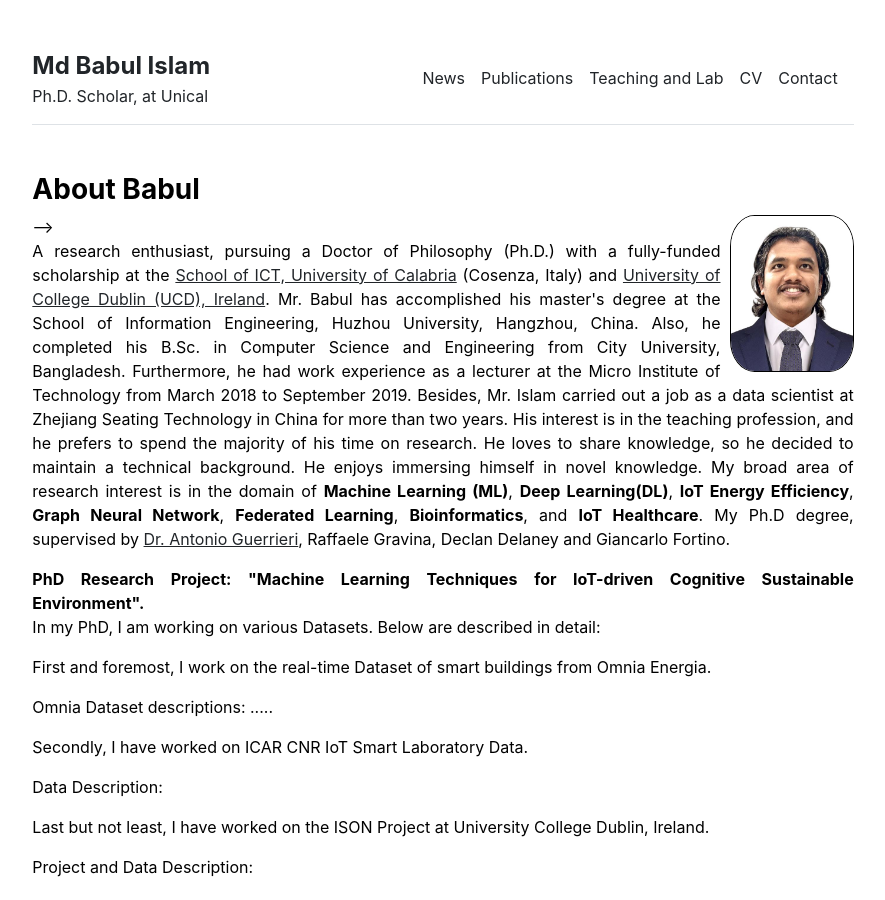
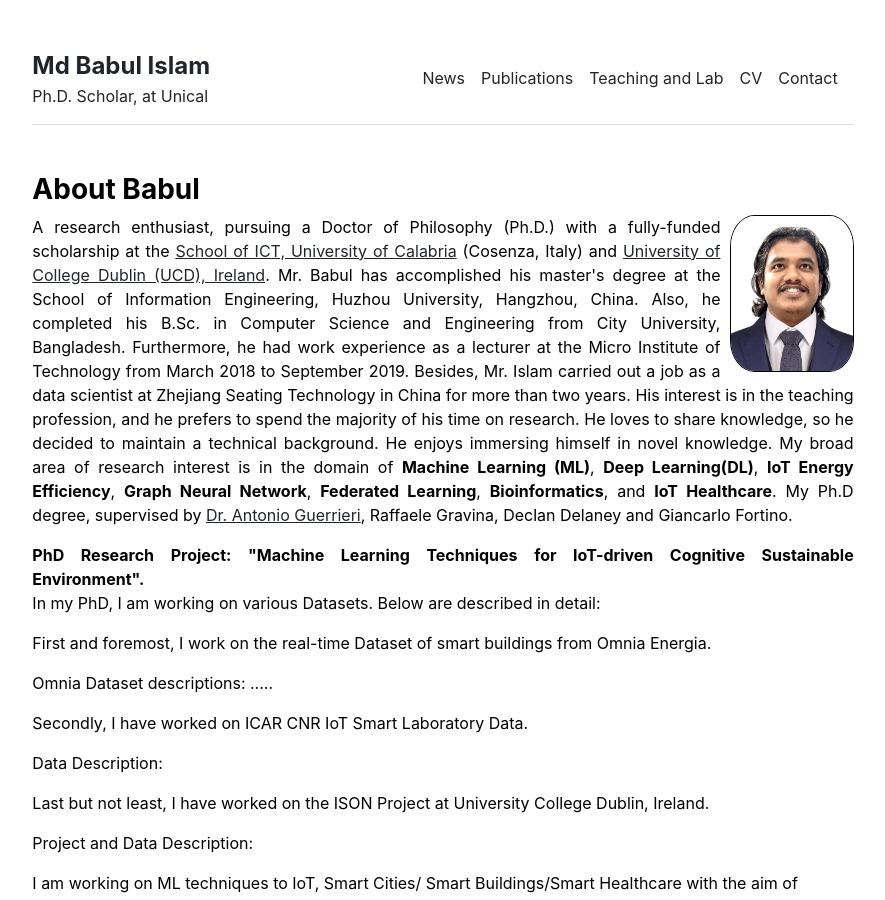
Before and after one commit to babulcseian/babulcseian.github.io, a Jekyll site: the page built from index.md, in a window 1280 px wide and 900 px high. Shown: the whole window, without its empty margins (197-1082 px from the left). Built offline with Jekyll 4.4.1, drawn with Linux system fonts in a browser that asks for light colours; a style sheet for code colours, icons or effects is not loaded.

Commit message:
Update home.html

```diff
--- a/_layouts/home.html
+++ b/_layouts/home.html
@@ -7,7 +7,6 @@
     <h3 class="fw-bold">About Babul</h3>
 
 <img src="{{ site.github.url }}/assets/img/Md Babul Islam - 2 .jpeg" alt="Home" width="15%" width="20" title="MSc Graduation" style="float:right; margin-left:10px; margin-bottom:3px; border: solid black 1px; padding=2px; border-radius: 20%">
-    <!<img src="{{ site.github.url }}/assets/img/Md Babul Islam - 2 .jpeg" alt="Home" width="15%" title="MSc Graduation" style="float: right; margin-left: 10px; margin-bottom: 10px; border: solid black 1px; padding: 2px; border-radius: 20%;"> -->
 
     <p align="justify"> A research enthusiast, pursuing a Doctor of Philosophy (Ph.D.) with a fully-funded scholarship at the <a class="other" href='https://dottorato.dimes.unical.it/students/md-babul-islam'>School of ICT, University of Calabria</a> (Cosenza, Italy)
        and <a class="other" href='https://www.ucd.ie/'>University of College Dublin (UCD), Ireland</a>.
```
